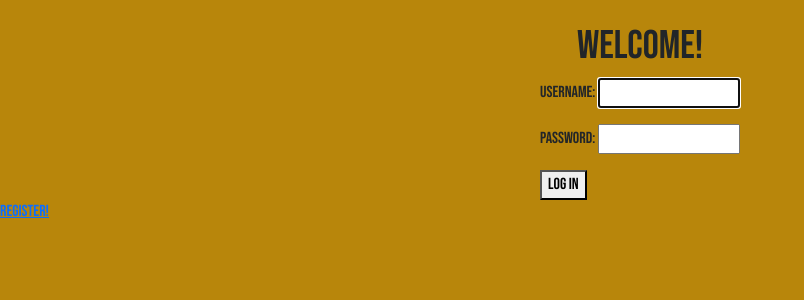
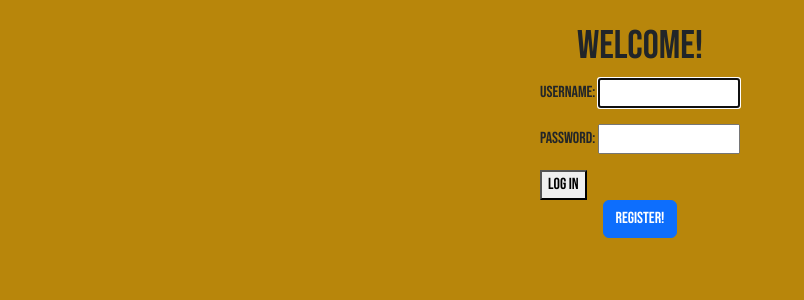
Before and after one commit to Rabbsen/thirdthingy, a Django app: page /login/ in a window 1280 px wide. Shown: the part 178-478 px from the top of the page, without its empty margins (0-804 px from the left). Run offline with Django 5.2, Linux system fonts and the light colour scheme.

Commit message:
added changes to login.html

```diff
--- a/posts/templates/login.html
+++ b/posts/templates/login.html
@@ -35,9 +35,11 @@
                 {{ form.as_p }}
                 <button type="submit">Log in</button>
                 </form>
+            <div>
+                <p><a href="/register" class="btn btn-primary">Register!</a></p>
+            </div>
         </div>
     </div>
-        <p><a href="/register">Register!</a></p>
 <footer>
 
 </footer>
```
